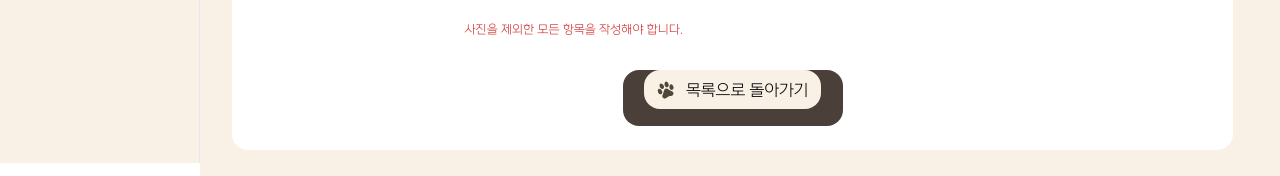
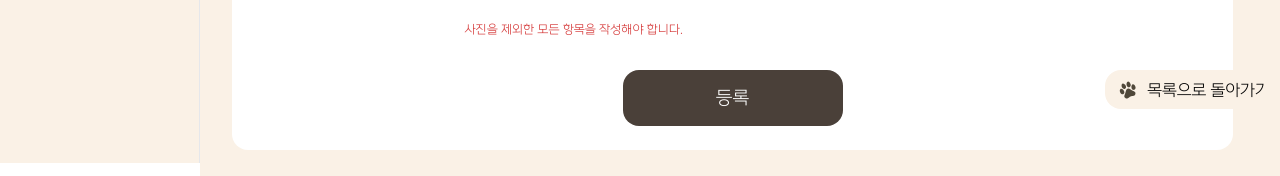
Before and after one commit to tongticktack/my-retriever-front, a Next.js app: page /my/register in a window 1280 px wide. Shown: the part 637-813 px from the top of the page. Built offline with nearby package versions, Linux system fonts and the light colour scheme; no server answers; sample sign-in values are in the browser's storage.

Commit message:
fix.regist css, mapsibebar img cover->contain

```diff
--- a/src/components/map/sidebar/Sidebar.module.css
+++ b/src/components/map/sidebar/Sidebar.module.css
@@ -128,7 +128,7 @@
 .itemImage {
   width: 80px;
   height: 80px;
-  object-fit: cover;
+  object-fit: contain;
   border-radius: 16px;
   margin-right: 1rem;
   background-color: #e0d8ce;
@@ -185,7 +185,7 @@
 .detailImage {
   width: 100%;
   height: 250px;
-  object-fit: cover;
+  object-fit: contain;
   border-radius: 16px;
   margin-bottom: 1.5rem;
   background-color: #e0d8ce;
--- a/src/pages/my/detail.module.css
+++ b/src/pages/my/detail.module.css
@@ -156,7 +156,7 @@
 .thumbnail {
   width: 150px;
   height: 150px;
-  object-fit: cover;
+  object-fit: contain;
   border-radius: 16px;
   border: 2px dashed rgba(79,71,57,0.15);
 }
--- a/src/pages/my/register/index.tsx
+++ b/src/pages/my/register/index.tsx
@@ -519,7 +519,7 @@ export default function RegisterPage() {
           </section>
 
           <div className={styles.requiredNote}>사진을 제외한 모든 항목을 작성해야 합니다.</div>
-          <div className={styles.footer}>
+          <div className={styles.buttonContainer}>
             <button className={styles.submit} type="button" disabled={saving} onClick={handleRegisterClick}>
               {saving ? "저장중..." : (editId ? "수정" : "등록")}
             </button>
--- a/src/pages/my/register/register.module.css
+++ b/src/pages/my/register/register.module.css
@@ -240,16 +240,24 @@
   cursor: pointer;
 }
 
-.footer {
+.buttonContainer {
   position: relative;
-  display: flex;
-  justify-content: center;
-  margin-top: 6px;
+  /* backButton의 기준점이 됨 */
+  width: 100%;
+  /* 너비를 100%로 설정 */
+  height: 56px;
+  /* 버튼 높이와 동일하게 설정 */
   margin-top: 1rem;
-  height: 56px;
+  /* 필요에 따라 상단 여백 추가 */
 }
 
 .submit {
+  display: block;
+  /* margin: auto를 적용하기 위해 block 요소로 변경 */
+  margin-left: auto;
+  margin-right: auto;
+  /* 상하 마진은 0, 좌우 마진은 자동으로 계산하여 중앙 정렬 */
+
   width: 220px;
   height: 56px;
   border-radius: 16px;
@@ -260,12 +268,9 @@
 }
 
 .backButton {
-  position: absolute; /* footer를 기준으로 위치를 잡습니다. */
-  right: -270; /* footer의 오른쪽 끝에 배치합니다. */
-  top: 0; /* footer의 세로 중앙에서 시작합니다. */
-   /* 자신의 높이 절반만큼 위로 올려 완벽한 세로 중앙 정렬을 만듭니다. */
-
-  /* 기존 floatingButton의 시각적 스타일은 그대로 가져옵니다. */
+  position: absolute;
+  top: 0%;
+  right: -270px;
   background: #FAF1E6;
   border: none;
   padding: 0.6rem 0.8rem;
```
Lines whose indentation alone changed are shown as unchanged.
